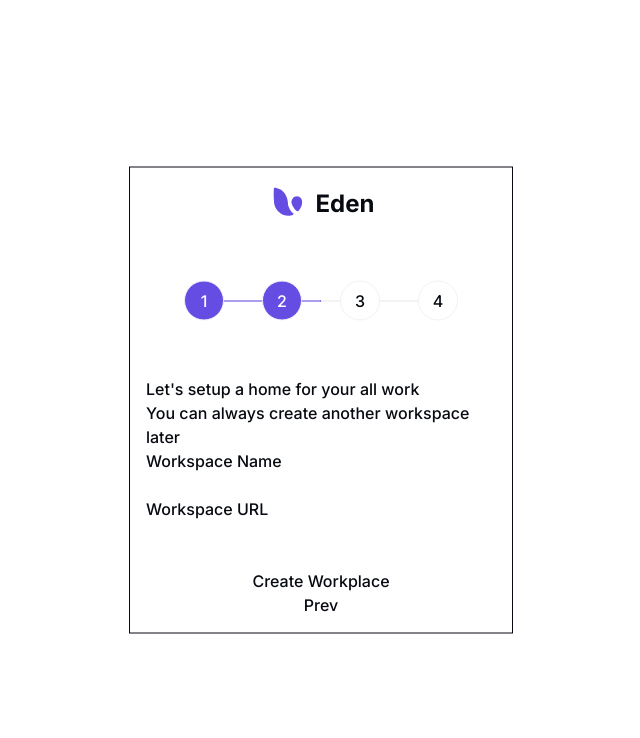
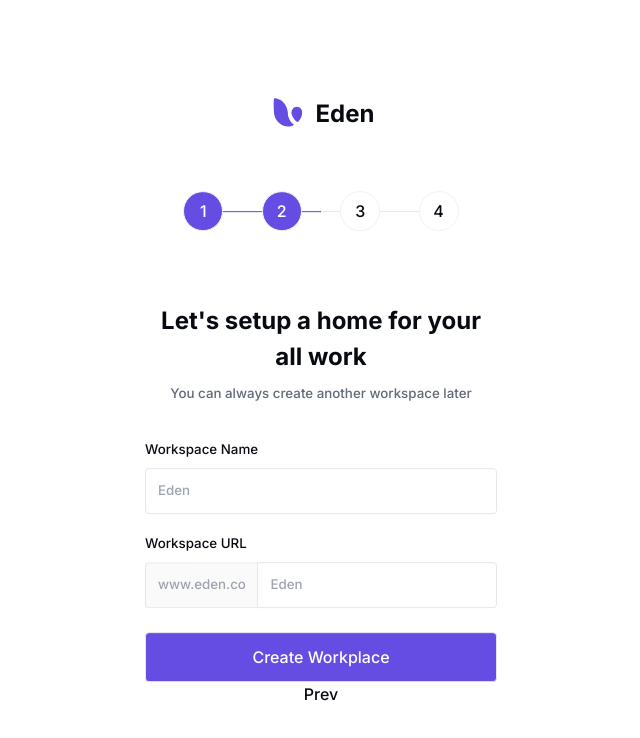
Before and after one commit to Rekhakumari12/cutshort-assignment, a React (Create React App) app: page / in a window 1280 px wide. Both pictures are taken after typing "Sample", "Sample" into the empty fields and a click on the button "Create Workplace". Shown: the top 738 px of the page, without its empty margins (319-959 px from the left). Built offline with nearby package versions, Linux system fonts and the light colour scheme.

Commit message:
complete styling for first two page

```diff
--- /dev/null
+++ b/src/components/Input.jsx
@@ -0,0 +1,52 @@
+import React from "react";
+
+const Input = ({
+  name,
+  handleChange,
+  value,
+  label,
+  placeholder,
+  type,
+  withUrl,
+}) => {
+  console.log(withUrl);
+  return (
+    <div className="flex flex-col pt-5">
+      <label for="name" className="pb-2">
+        {label}
+      </label>
+      {withUrl ? (
+        <div className="flex">
+          <input
+            placeholder={`www.${placeholder.toLowerCase()}.com/`}
+            disabled
+            className="border border-r-0 p-3 rounded-l"
+            style={{ width: '45%' }}
+          />
+          <input
+            id="name"
+            type={type}
+            className={`rounded-r border p-3  border-l capitalize`}
+            placeholder={placeholder}
+            onChange={handleChange}
+            defaultValue={value}
+            name={name}
+            style={{ width: '100%' }}
+          />
+        </div>
+      ) : (
+        <input
+          id="name"
+          type={type}
+          className={`border p-3 rounded capitalize`}
+          placeholder={placeholder}
+          onChange={handleChange}
+          defaultValue={value}
+          name={name}
+        />
+      )}
+    </div>
+  );
+};
+
+export default Input;
--- a/src/components/UserNameInfo.jsx
+++ /dev/null
@@ -1,18 +0,0 @@
-import React from 'react';
-import { ACTIONS } from '../constants/constants';
-
-
-const UserNameInfo = ({ handleChange, data }) => {
-  return (
-    <div>
-      <div>
-        <label>Full Name</label>
-        <input type="text" placeholder="steve jobs" onChange={handleChange} defaultValue={data.name} name={ACTIONS.SET_NAME} /><br />
-        <label>Display Name</label>
-        <input type="text" placeholder="steve" onChange={handleChange} defaultValue={data.displayName} name={ACTIONS.SET_DISPLAY_NAME} />
-      </div>
-    </div>
-  );
-}
-
-export default UserNameInfo;
--- a/src/components/WorkspaceInfo.jsx
+++ /dev/null
@@ -1,15 +0,0 @@
-import React from 'react';
-import { ACTIONS } from '../constants/constants';
-
-const WorkspaceInfo = ({ handleChange, data }) => {
-  return (
-    <div>
-      <label>Workspace Name</label>
-      <input type="text" onChange={handleChange} defaultValue={data.name} name={ACTIONS.SET_WORKSPACE} /><br />
-      <label>Workspace URL</label>
-      <input type="text" onChange={handleChange} defaultValue={data.url} name={ACTIONS.SET_WORKSPACE_URL} />
-    </div>
-  );
-}
-
-export default WorkspaceInfo;
--- a/src/container/App.js
+++ b/src/container/App.js
@@ -1,9 +1,9 @@
 import { AppWrapper, Bullet, ProgressBar } from './App.style';
 import { useReducer, useState, useMemo } from 'react'
-import UserNameInfo from '../components/UserNameInfo';
-import WorkspaceInfo from '../components/WorkspaceInfo';
-import SetupInfo from '../components/SetupInfo';
-import CompleteOnboard from '../components/CompleteOnboard';
+import UserNameInfo from '../pages/UserNameInfo';
+import WorkspaceInfo from '../pages/WorkspaceInfo';
+import SetupInfo from '../pages/SetupInfo';
+import CompleteOnboard from '../pages/CompleteOnboard';
 import { reducer } from '../reducer/reducer';
 import InitialState from '../InitialState';
 import { FormTitles } from '../constants/constants';
@@ -30,7 +30,7 @@
     dispatch({ type: name, payload: value })
   }
 
-  const debounceFunction = debounce(handleChange, 500)
+  const debounceFunction = debounce(handleChange, 300)
 
   const formDisplay = () => {
     const { userNameInfo, workspaceInfo, setup } = data
@@ -78,11 +78,13 @@
           </Bullet>
         })}
       </ul>
-      {currentStep !== 4 && <h2>{FormTitles[currentStep - 1].text}</h2>}
-      {currentStep !== 4 && <span>{FormTitles[currentStep - 1].subtitle}</span>}
+      <div className='formTitle'>
+        {currentStep !== 4 && <h2>{FormTitles[currentStep - 1].text}</h2>}
+        {currentStep !== 4 && <span>{FormTitles[currentStep - 1].subtitle}</span>}
+      </div>
       {formDisplay()}
       <br />
-      <button onClick={currentStep !== FormTitles.length ? handleNext : handleSubmit}>
+      <button onClick={currentStep !== FormTitles.length ? handleNext : handleSubmit} className="border p-3 rounded text-white" style={{ backgroundColor: `var(--purple)` }}>
         {currentStep !== FormTitles.length ? `Create Workplace` : `Launch ${data.workspaceInfo.name}`}
       </button>
       <button onClick={handlePrev}>Prev</button>
--- a/src/container/App.style.js
+++ b/src/container/App.style.js
@@ -1,7 +1,7 @@
 import styled from "styled-components";
 export const AppWrapper = styled.div`
     display: flex;
-    border: 1px solid;
+    /* border: 1px solid; */
     flex-direction: column;
     width: 30%;
     position: absolute;
@@ -9,6 +9,23 @@
     left: 50%;
     transform: translate(-50%, -50%);
     padding:1rem;
+
+    .formTitle {
+      text-align:center;
+      h2{
+        font-size: 1.5rem;
+        font-weight: bold;
+        padding-bottom: 0.3rem;
+    padding-top: 1rem;
+      }
+      span{
+        color: var(--dark-grey);
+        font-size: smaller;
+      }
+    }
+    label, input{
+      font-size: smaller;
+    }
 `
 
 export const Bullet = styled.li`
@@ -35,3 +52,7 @@
     }
 
 `
+
+export const InputWrapper = styled.div`
+  padding-top: 1rem;
+`
--- a/src/index.css
+++ b/src/index.css
@@ -16,7 +16,6 @@
 
 * {
   box-sizing: border-box;
-  padding: 0;
 }
 
 :root {
--- /dev/null
+++ b/src/pages/UserNameInfo.jsx
@@ -0,0 +1,15 @@
+import React from 'react';
+import { ACTIONS } from '../constants/constants';
+import Input from '../components/Input';
+import { InputWrapper } from '../container/App.style';
+
+const UserNameInfo = ({ handleChange, data }) => {
+  return (
+    <InputWrapper>
+      <Input name={ACTIONS.SET_NAME} handleChange={handleChange} value={data.name} label={`Full Name`} placeholder={'Steve Jobs'} />
+      <Input name={ACTIONS.SET_DISPLAY_NAME} handleChange={handleChange} value={data.displayName} label={`Display Name`} placeholder={'Steve'} />
+    </InputWrapper>
+  );
+}
+
+export default UserNameInfo;
--- /dev/null
+++ b/src/pages/WorkspaceInfo.jsx
@@ -0,0 +1,14 @@
+import React from 'react';
+import { ACTIONS } from '../constants/constants';
+import Input from '../components/Input';
+import { InputWrapper } from '../container/App.style';
+const WorkspaceInfo = ({ handleChange, data }) => {
+  return (
+    <InputWrapper>
+      <Input name={ACTIONS.SET_WORKSPACE} handleChange={handleChange} value={data.name} label={`Workspace Name`} placeholder={'Eden'} type="text" />
+      <Input name={ACTIONS.SET_WORKSPACE_URL} handleChange={handleChange} value={data.url} label={`Workspace URL`} type="text" withUrl={true} placeholder={'Eden'} />
+    </InputWrapper>
+  );
+}
+
+export default WorkspaceInfo;
```
Also changed, not shown: src/components/Button.jsx (added), src/pages/CompleteOnboard.jsx (renamed from src/components/CompleteOnboard.jsx), src/pages/SetupInfo.jsx (renamed from src/components/SetupInfo.jsx).
